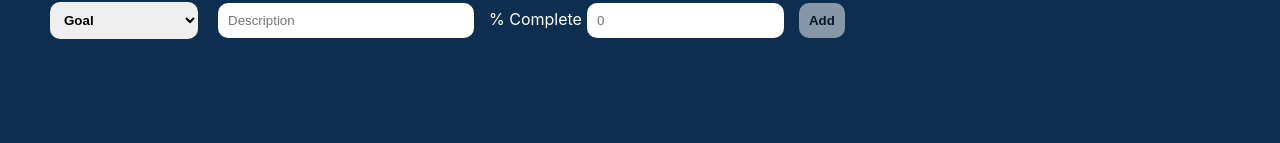
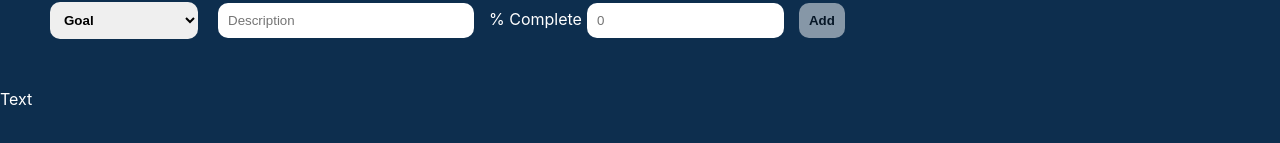
Before and after one commit to winfeigle/react-phase-2-project, a React (Create React App) app: page / in a window 1280 px wide. Shown: the part 255-398 px from the top of the page. Built offline with nearby package versions, Linux system fonts and the light colour scheme; data requests are answered from the project's data file.

Commit message:
Update NavLinks in App.js

```diff
--- a/db.json
+++ b/db.json
@@ -3,7 +3,7 @@
     {
       "id": 1,
       "name": "Complete Flatiron School Software Engineering Bootcamp",
-      "progress": 67
+      "progress": 44
     },
     {
       "id": 2,
--- a/src/App.js
+++ b/src/App.js
@@ -4,6 +4,7 @@
 import NavBar from "./components/NavBar";
 import Goals from "./components/Goals";
 import Accomplishments from "./components/Accomplishments";
+import Home from "./components/Home";
 import Form from "./components/Form";
 
 function App() {
@@ -59,6 +60,9 @@
       <NavBar />
       <Form onFormSubmit={onFormSubmit}/>
       <Switch>
+      <Route exact path="/">
+          <Home />
+        </Route>
         <Route path="/goals">
           <Goals goals={goals} onUpdateGoal={onUpdateGoal} onDeleteClick={onDeleteClick}/>
         </Route>
--- /dev/null
+++ b/src/components/Home.js
@@ -0,0 +1,11 @@
+import React from "react";
+
+function Home(){
+    return(
+        <div>
+            Text
+        </div>
+    );
+}
+
+export default Home;
--- a/src/index.css
+++ b/src/index.css
@@ -31,15 +31,16 @@
 #nav-bar {
   background-color: #0A2540;
   padding: 25px 0px 40px 50px;
+  align-items: center;
 }
 
-#goals-container {
+#home-icon{
   display: flex;
-  margin-top: 50px;
+  height: 20px;
 }
 
 
-#accomplishments-container{
+#goals-container, #accomplishments-container {
   display: flex;
   margin-top: 50px;
 }
```
Also changed, not shown: src/components/NavBar.js (+3 -4 lines), src/homeicon.png (added).
